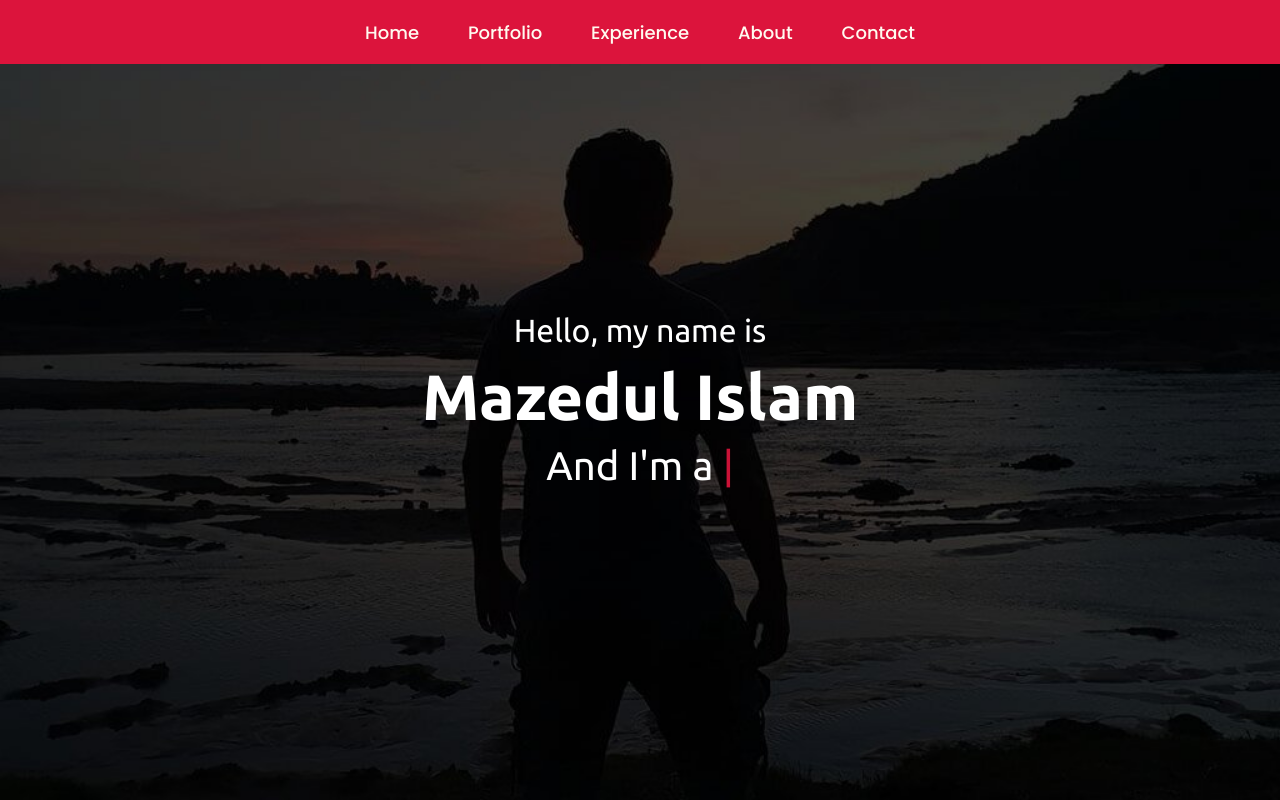
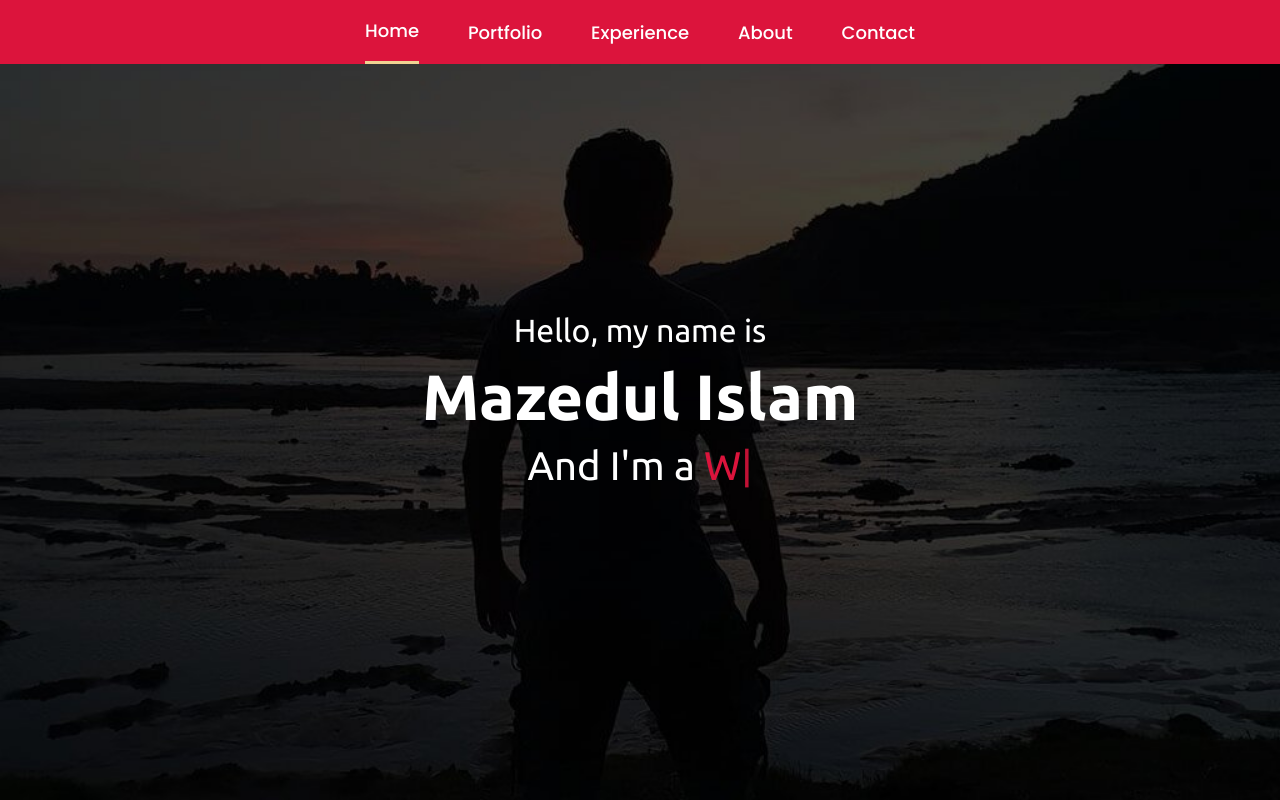
Before and after one commit to mazeduldev/portfolio, a Next.js app: page / in a window 1280 px wide. Shown: the top 800 px of the page. Built offline with nearby package versions, Linux system fonts and the light colour scheme.

Commit message:
smooth scroll added

```diff
--- a/components/about.tsx
+++ b/components/about.tsx
@@ -9,9 +9,9 @@ const myTitles = [
   'Fullstack Developer'
 ]
 
-const About: React.FC = () => {
+const About = (props) => {
   return (
-    <section>
+    <section id={props.id}>
       <div className='container'>
         <div className="title-container light">
           <h2 className="title">About me</h2>
--- a/components/contact.module.scss
+++ b/components/contact.module.scss
@@ -1,3 +1,7 @@
+.contactSection {
+  padding-bottom: 200px;
+}
+
 .content {
   display: flex;
 
--- a/components/contact.tsx
+++ b/components/contact.tsx
@@ -6,7 +6,7 @@ import {SiGithub, SiInstagram, SiLinkedin, SiTwitter} from 'react-icons/si'
 import Input from './ui/input'
 import Button from './ui/button'
 
-const Contact = () => {
+const Contact = (props) => {
   const [fullName, setFullName] = useState('')
   const [email, setEmail] = useState('')
   const [subject, setSubject] = useState('')
@@ -46,7 +46,7 @@ const Contact = () => {
   }
 
   return (
-    <section>
+    <section className={classes.contactSection} id={props.id}>
       <div className="container">
         <div className="title-container light">
           <h2 className="title">Contact me</h2>
--- a/components/cover.tsx
+++ b/components/cover.tsx
@@ -8,9 +8,9 @@ const myTitles = [
   'Fullstack Developer'
 ]
 
-const Cover: React.FC = () => {
+const Cover = (props) => {
   return (
-    <section className={classes.cover}>
+    <section id={props.id} className={classes.cover}>
       <div className={`container ${classes.coverContent}`}>
         <div className={classes.text1}>Hello, my name is</div>
         <div className={classes.text2}>Mazedul Islam</div>
--- a/components/footer.module.scss
+++ b/components/footer.module.scss
@@ -2,8 +2,8 @@
   display: flex;
   justify-content: center;
   align-items: center;
-  max-height: 100px;
-  padding: 15px 0;
+  // max-height: 100px;
+  padding: 45px 0;
 
   & a {
     color: crimson;
--- a/components/navbar.module.scss
+++ b/components/navbar.module.scss
@@ -23,12 +23,19 @@
 }
 
 .menuItem {
-  color: floralwhite;
+  color: white;
   font-weight: 500;
   font-size: 18px;
+  height: 100%;
+  display: flex;
+  align-items: center;
   transition: color 0.3s ease;
   &:hover {
     color: rgb(240, 210, 146);
     cursor: pointer;
   }
 }
+
+.active {
+  border-bottom: 3px solid rgb(240, 210, 146);
+}
--- a/components/navbar.tsx
+++ b/components/navbar.tsx
@@ -1,15 +1,16 @@
 import React from 'react'
 import classes from './navbar.module.scss'
+import { Link, animateScroll as scroll } from "react-scroll";
 
 const Navbar: React.FC = () => {
   return (
     <nav className={classes.navContainer}>
       <ul className={classes.menu}>
-        <li className={classes.menuItem}>Home</li>
-        <li className={classes.menuItem}>Portfolio</li>
-        <li className={classes.menuItem}>Experience</li>
-        <li className={classes.menuItem}>About</li>
-        <li className={classes.menuItem}>Contact</li>
+        <Link to="home" activeClass={classes.active} smooth={true} spy={true} offset={-100} className={classes.menuItem}>Home</Link>
+        <Link to="portfolio" activeClass={classes.active} smooth={true} spy={true} offset={-100} className={classes.menuItem}>Portfolio</Link>
+        <Link to="experience" activeClass={classes.active} smooth={true} spy={true} offset={-100} className={classes.menuItem}>Experience</Link>
+        <Link to="about" activeClass={classes.active} smooth={true} spy={true} offset={-100} className={classes.menuItem}>About</Link>
+        <Link to="contact" activeClass={classes.active} smooth={true} spy={true} offset={-100} className={classes.menuItem}>Contact</Link>
       </ul>
     </nav>
   )
--- a/components/portfolio.tsx
+++ b/components/portfolio.tsx
@@ -2,9 +2,9 @@ import React from 'react'
 import classes from './portfolio.module.scss'
 import Card from './ui/card'
 
-const Portfolio = () => {
+const Portfolio = (props) => {
   return (
-    <section className="bg-dark">
+    <section id={props.id} className="bg-dark">
       <div className="container">
         <div className="title-container">
           <h2 className="title">Portfolio</h2>
--- a/package.json
+++ b/package.json
@@ -12,6 +12,7 @@
     "react": "17.0.1",
     "react-dom": "17.0.1",
     "react-icons": "^4.2.0",
+    "react-scroll": "^1.8.2",
     "react-typist": "^2.0.5",
     "sass": "^1.32.8",
     "vanilla-tilt": "^1.7.0"
@@ -19,6 +20,7 @@
   "devDependencies": {
     "@types/node": "^14.14.32",
     "@types/react": "^17.0.3",
+    "@types/react-scroll": "^1.8.2",
     "@types/react-typist": "^2.0.1",
     "typescript": "^4.2.3"
   }
--- a/pages/index.tsx
+++ b/pages/index.tsx
@@ -18,10 +18,10 @@ export default function Home() {
       <Navbar></Navbar>
 
       <main>
-        <Cover></Cover>
-        <Portfolio></Portfolio>
-        <About></About>
-        <Contact></Contact>
+        <Cover id="home"></Cover>
+        <Portfolio id="portfolio"></Portfolio>
+        <About id="about"></About>
+        <Contact id="contact"></Contact>
       </main>
 
       <Footer></Footer>
```
Also changed, not shown: 1 other file (tests, documents, lock files or other folders).
